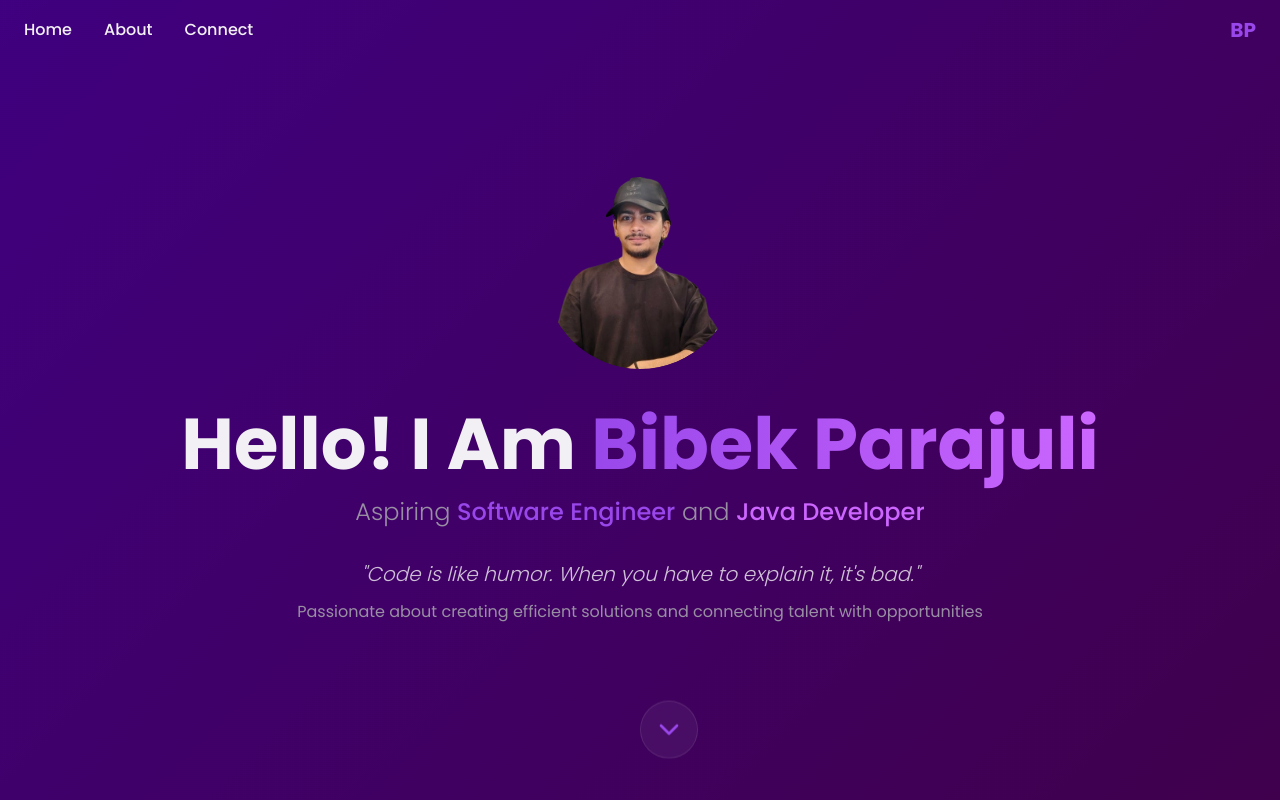
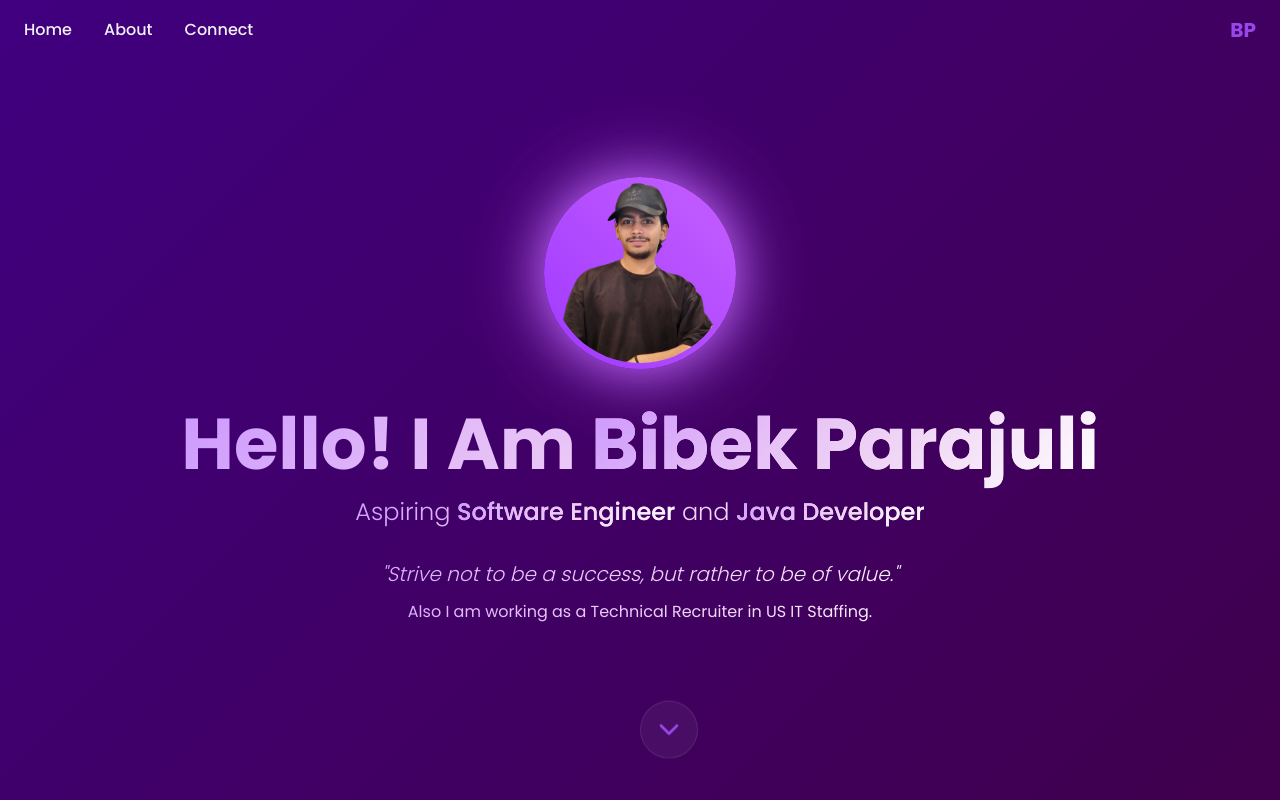
Before and after one commit to bibekparajuli123/bibekprj_portfolio, a React (Vite) app: page / in a window 1280 px wide. Shown: the top 800 px of the page. Built offline with nearby package versions, Linux system fonts and the light colour scheme.

Commit message:
Refine hero section image
Update hero section to use a gradient purple glowing border for the profile image, matching the provided image.

```diff
--- a/src/components/HeroSection.tsx
+++ b/src/components/HeroSection.tsx
@@ -17,33 +17,32 @@ const HeroSection = () => {
             <img
               src="/lovable-uploads/ee56a0b5-859e-4872-83ba-0ef2b23cb050.png"
               alt="Bibek Parajuli"
-              className="w-full h-full object-cover rounded-full"
             />
           </div>
         </div>
 
         {/* Main Heading */}
         <div className="space-y-4">
-          <h1 className="text-5xl md:text-7xl font-bold text-foreground">
+          <h1 className="text-5xl md:text-7xl font-bold violet-white-gradient">
             Hello! I Am{' '}
-            <span className="bg-gradient-to-r from-primary to-accent bg-clip-text text-transparent">
+            <span className="violet-white-gradient">
               Bibek Parajuli
             </span>
           </h1>
 
-          <p className="text-xl md:text-2xl text-muted-foreground font-light max-w-2xl mx-auto">
-            Aspiring <span className="text-primary font-medium">Software Engineer</span> and{' '}
-            <span className="text-accent font-medium">Java Developer</span>
+          <p className="text-xl md:text-2xl violet-white-gradient font-light max-w-2xl mx-auto">
+            Aspiring <span className="violet-white-gradient font-medium">Software Engineer</span> and{' '}
+            <span className="violet-white-gradient font-medium">Java Developer</span>
           </p>
         </div>
 
         {/* Motivational Quote */}
         <div className="space-y-3 max-w-3xl mx-auto">
-          <blockquote className="text-lg md:text-xl text-foreground/80 italic font-light">
-            "Code is like humor. When you have to explain it, it's bad."
+          <blockquote className="text-lg md:text-xl violet-white-gradient italic font-light">
+            "Strive not to be a success, but rather to be of value."
           </blockquote>
-          <p className="text-base text-muted-foreground">
-            Passionate about creating efficient solutions and connecting talent with opportunities
+          <p className="text-base violet-white-gradient">
+            Also I am working as a Technical Recruiter in US IT Staffing.
           </p>
         </div>
       </div>
--- a/src/index.css
+++ b/src/index.css
@@ -126,29 +126,69 @@
   .profile-glow {
     position: relative;
     border-radius: 50%;
-    overflow: hidden;
+    padding: 6px;
+    background: linear-gradient(45deg,
+      hsl(270 100% 60%),
+      hsl(280 100% 70%),
+      hsl(290 100% 75%),
+      hsl(270 100% 60%));
+    background-size: 400% 400%;
+    animation: glowing 4s ease-in-out infinite;
+    box-shadow:
+      0 0 30px hsl(270 100% 70% / 0.6),
+      0 0 60px hsl(280 100% 70% / 0.4),
+      0 0 90px hsl(290 100% 75% / 0.2);
   }
 
-  .profile-glow::before {
-    content: '';
-    position: absolute;
-    top: -4px;
-    left: -4px;
-    right: -4px;
-    bottom: -4px;
+  .profile-glow img {
     border-radius: 50%;
-    background: linear-gradient(45deg,
-      hsl(var(--glow-purple)),
-      hsl(var(--glow-pink)),
-      hsl(var(--glow-purple)));
-    background-size: 300% 300%;
-    animation: glowing 3s ease-in-out infinite;
-    z-index: -1;
+    display: block;
+    width: 100%;
+    height: 100%;
+    object-fit: cover;
   }
 
   @keyframes glowing {
-    0%, 100% { background-position: 0% 50%; }
-    50% { background-position: 100% 50%; }
+    0%, 100% {
+      background-position: 0% 50%;
+      box-shadow:
+        0 0 30px hsl(270 100% 70% / 0.6),
+        0 0 60px hsl(280 100% 70% / 0.4),
+        0 0 90px hsl(290 100% 75% / 0.2);
+    }
+    25% {
+      background-position: 100% 50%;
+      box-shadow:
+        0 0 40px hsl(280 100% 70% / 0.7),
+        0 0 70px hsl(290 100% 75% / 0.5),
+        0 0 100px hsl(270 100% 70% / 0.3);
+    }
+    50% {
+      background-position: 50% 100%;
+      box-shadow:
+        0 0 35px hsl(290 100% 75% / 0.8),
+        0 0 65px hsl(270 100% 70% / 0.6),
+        0 0 95px hsl(280 100% 70% / 0.3);
+    }
+    75% {
+      background-position: 0% 100%;
+      box-shadow:
+        0 0 45px hsl(270 100% 70% / 0.7),
+        0 0 75px hsl(280 100% 70% / 0.5),
+        0 0 105px hsl(290 100% 75% / 0.3);
+    }
+  }
+
+  /* Violet to white gradient text */
+  .violet-white-gradient {
+    background: linear-gradient(135deg,
+      hsl(270 100% 80%) 0%,
+      hsl(280 80% 85%) 30%,
+      hsl(290 60% 90%) 60%,
+      hsl(0 0% 100%) 100%);
+    -webkit-background-clip: text;
+    background-clip: text;
+    -webkit-text-fill-color: transparent;
   }
 
   /* Glass morphism effect */
```
